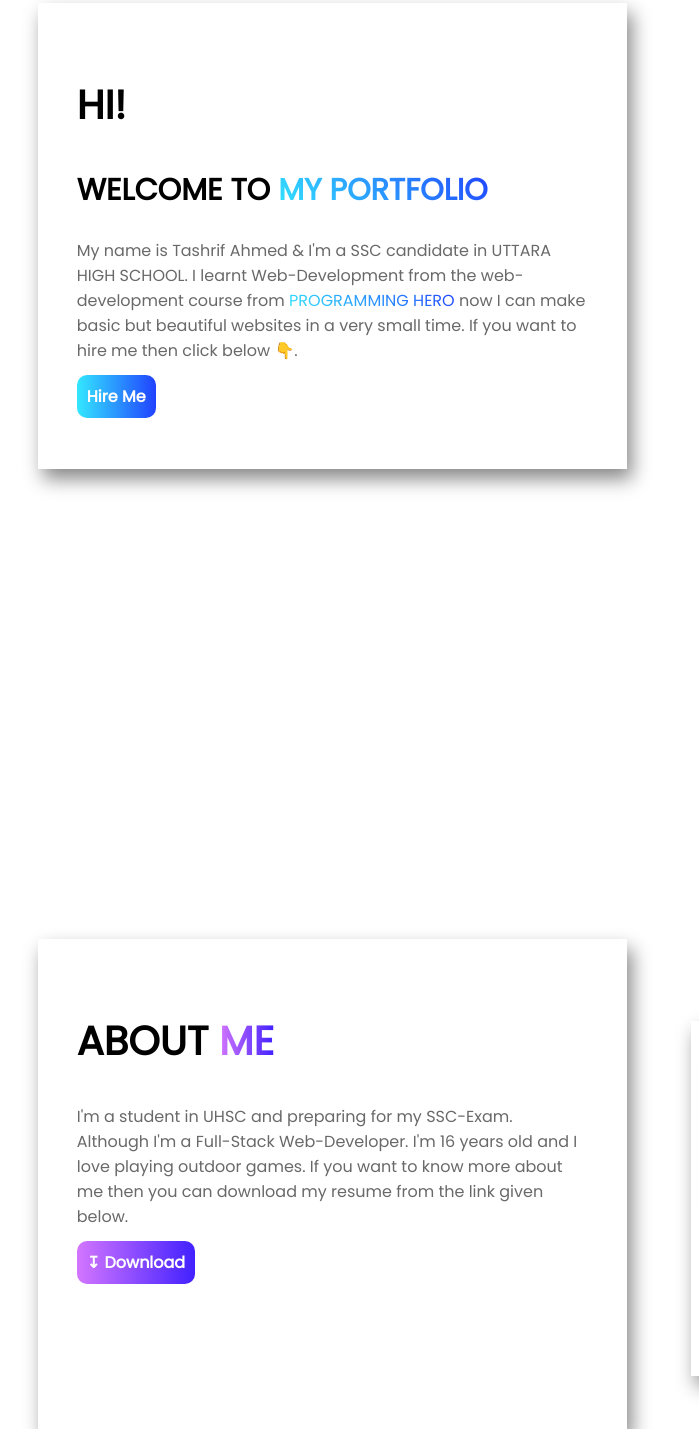
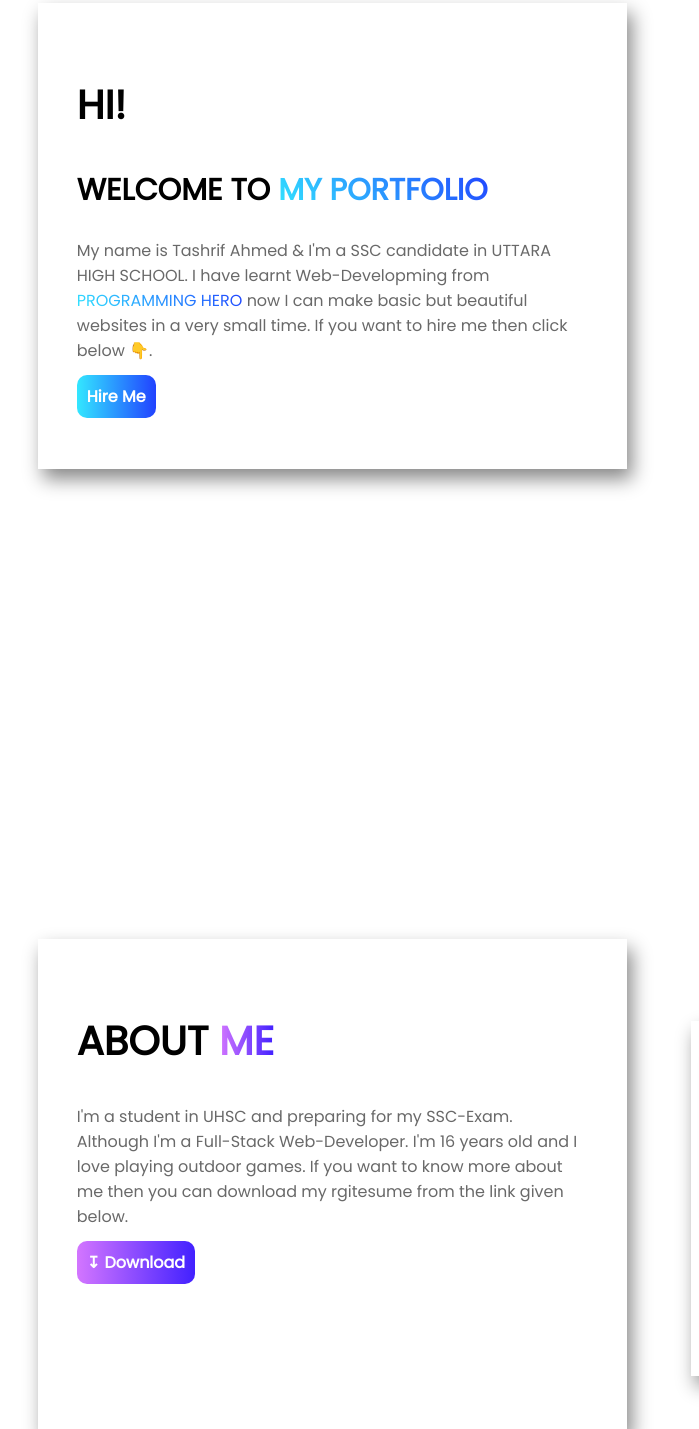
Before and after one commit to Tashrif-Ahmed/My-Portfolio, a plain HTML site: page index.html in a window 1280 px wide. Shown: the part 160-1589 px from the top of the page, 0-699 px from the left. Drawn offline with Linux system fonts and the light colour scheme.

Commit message:
My Portfolio

```diff
--- a/index.html
+++ b/index.html
@@ -16,7 +16,7 @@
     <div class="half snd">
         <h1>HI!</h1>
         <h2>WELCOME TO <span class="fp-span">MY PORTFOLIO</span></h2>
-        <p>My name is Tashrif Ahmed & I'm a SSC candidate in UTTARA HIGH SCHOOL. I learnt Web-Development from the web-development course from <span class="fp-span"> <a target="-blank" href="https://www.programming-hero.com/"> PROGRAMMING HERO</a></span> now I can make basic but beautiful websites in a very small time. If you want to hire me then click below 👇.
+        <p>My name is Tashrif Ahmed & I'm a SSC candidate in UTTARA HIGH SCHOOL. I have learnt Web-Developming from <span class="fp-span"> <a target="-blank" href="https://www.programming-hero.com/"> PROGRAMMING HERO</a></span> now I can make basic but beautiful websites in a very small time. If you want to hire me then click below 👇.
         </p>
         <h4> <span class="link-span"> <a target="_blank" href="https://www.linkedin.com/in/tashrif-ahmed-577571203/">Hire Me</a></span> </h4>
     </div>
@@ -36,7 +36,7 @@
         <h1>ABOUT <span class="fp-span ssnd">ME</span></h1>
 
         <p>
-            I'm a student in UHSC and preparing for my SSC-Exam. Although I'm a Full-Stack Web-Developer. I'm 16 years old and I love playing outdoor games. If you want to know more about me then you can download my resume from the link given below.        </p>
+            I'm a student in UHSC and preparing for my SSC-Exam. Although I'm a Full-Stack Web-Developer. I'm 16 years old and I love playing outdoor games. If you want to know more about me then you can download my rgitesume from the link given below.        </p>
             <h4> <span class="link-span ssnd"> <a target="_blank" href="https://www.linkedin.com/in/tashrif-ahmed-577571203/">↧ Download</a></span> </h4>
     </div>
 </section>
```
